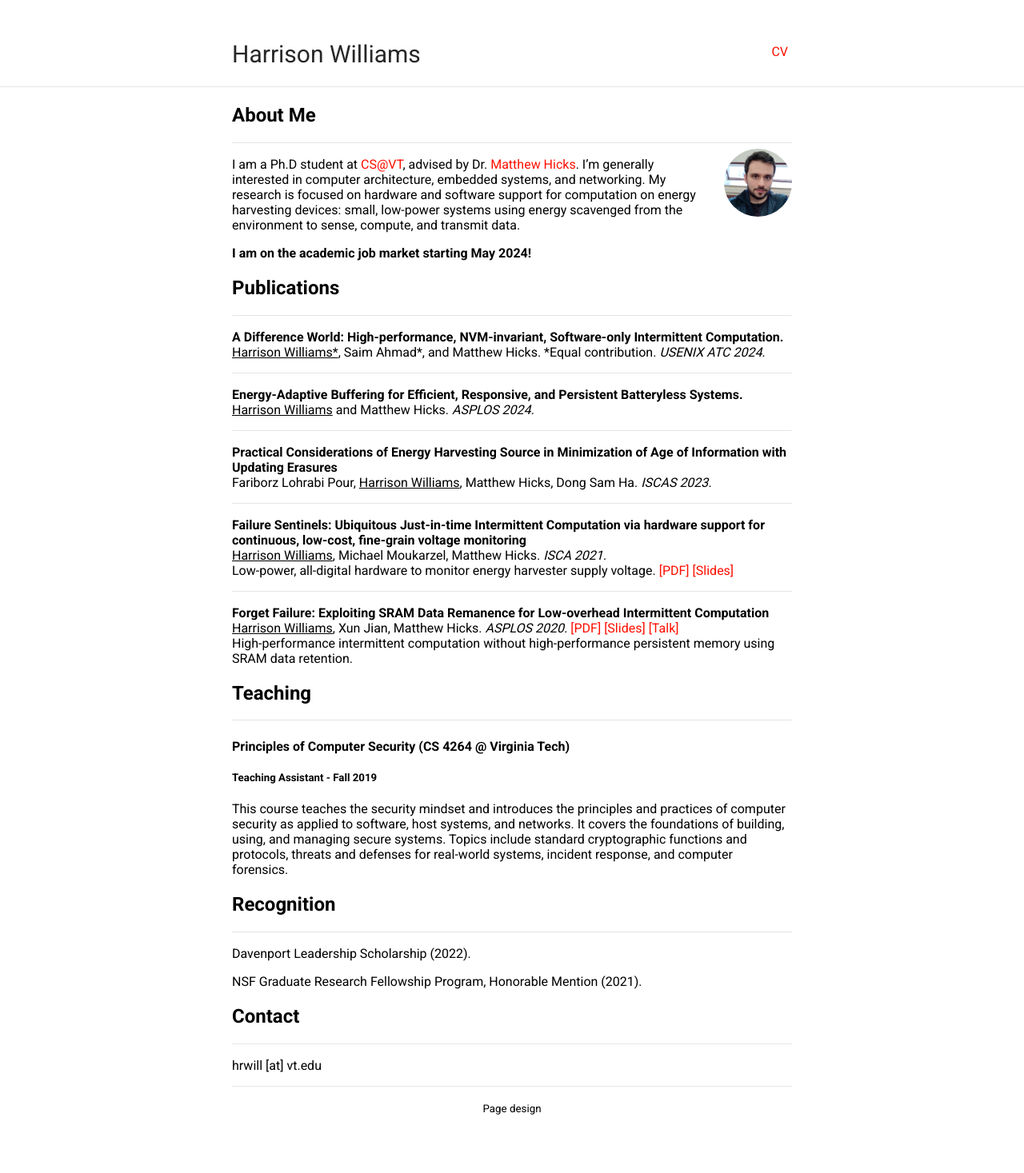
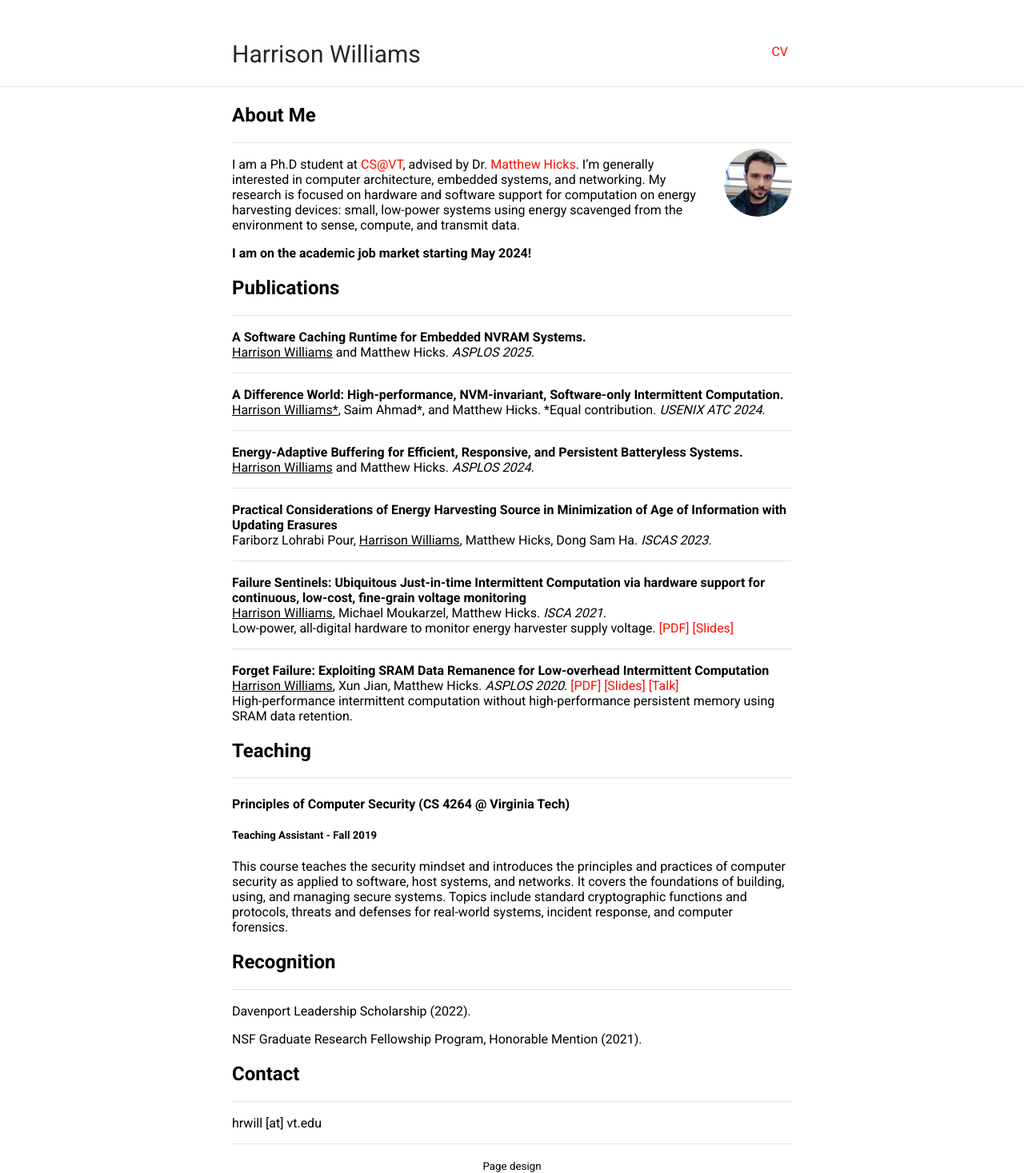
Before and after one commit to harriswms/harriswms.github.io, a Jekyll site: the page built from index.md, in a window 1280 px wide. Shown: the whole page at 80% size. Built offline with Jekyll 4.4.1, drawn with Linux system fonts in a browser that asks for light colours; our own code applies the rules of GitHub Pages for plain Markdown files; before the commit the page ends 1395 px from its top, so only the background shows below that.

Commit message:
Update index.md

```diff
--- a/index.md
+++ b/index.md
@@ -12,6 +12,13 @@ I am a Ph.D student at [CS@VT](https://cs.vt.edu/), advised by Dr. [Matthew Hick
 <b>I am on the academic job market starting May 2024!</b>
 
 ## Publications
+---
+
+<b>A Software Caching Runtime for Embedded NVRAM Systems.</b>
+<br>
+<u>Harrison Williams</u> and Matthew Hicks. <i>ASPLOS 2025.</i>
+<br>
+
 ---
 
 <b>A Difference World: High-performance, NVM-invariant, Software-only Intermittent Computation.</b>
```
